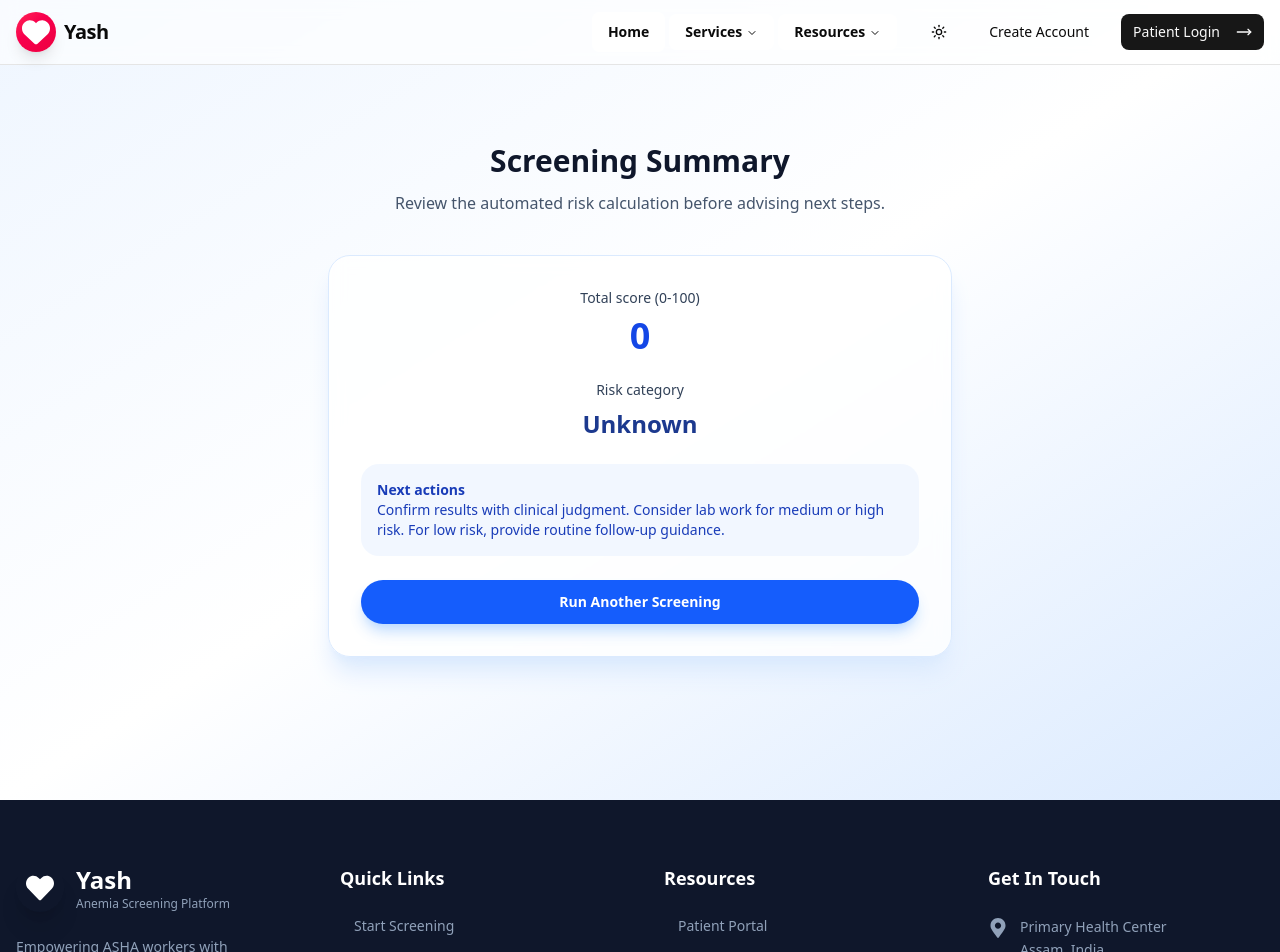
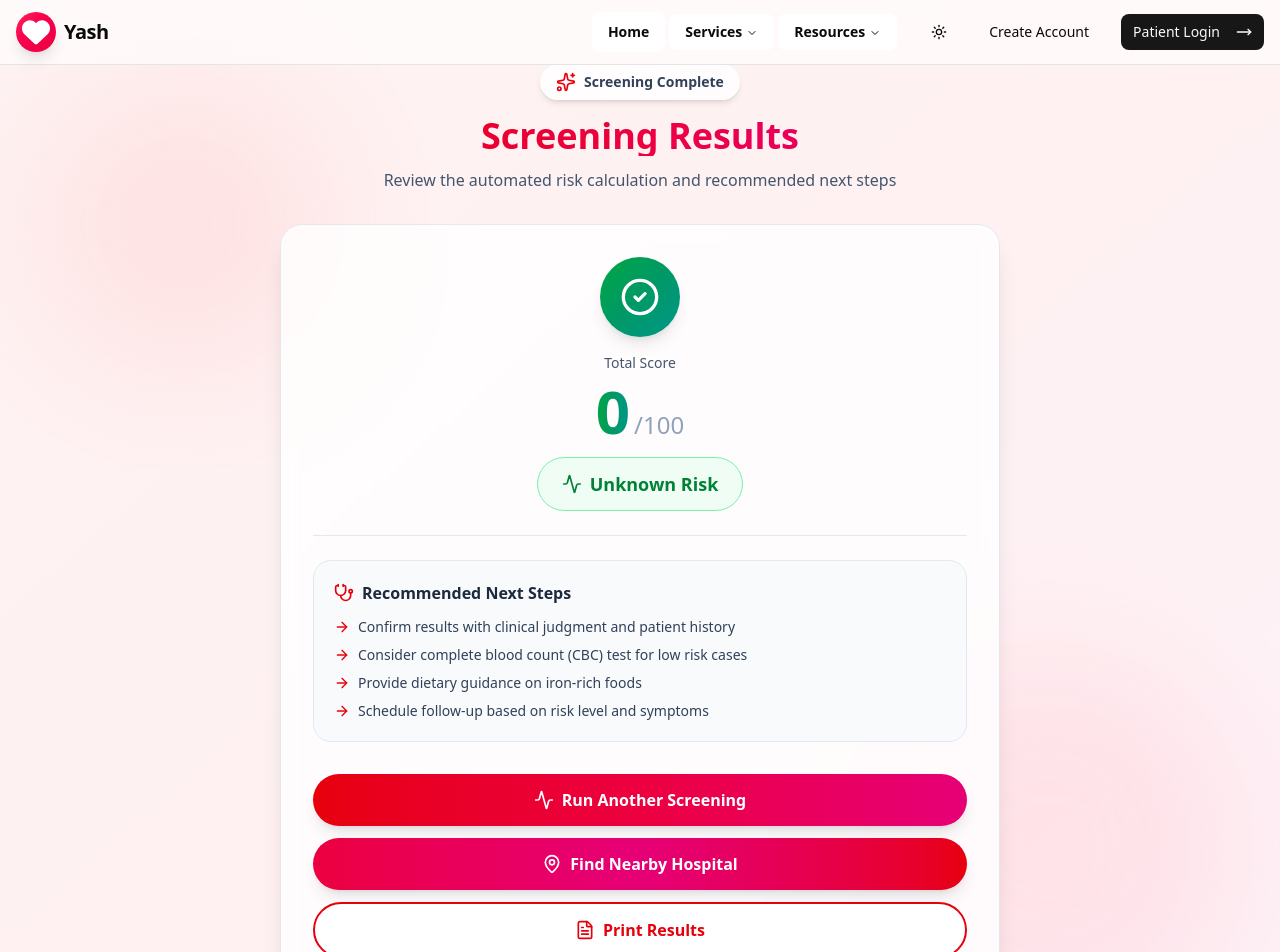
Before and after one commit to YASHSHARMAOFFICIALLY/Argoya-Assam-, a Next.js app: page /result in a window 1280 px wide. Shown: the top 952 px of the page. Built offline with nearby package versions, Linux system fonts and the light colour scheme.

Commit message:
find hospital

```diff
--- a/app/result/page.tsx
+++ b/app/result/page.tsx
@@ -1,6 +1,18 @@
 "use client";
 
 import { useSearchParams } from "next/navigation";
+import Link from "next/link";
+import {
+	CheckCircle2,
+	AlertTriangle,
+	AlertCircle,
+	Activity,
+	ArrowRight,
+	Sparkles,
+	FileText,
+	Stethoscope,
+	MapPin,
+} from "lucide-react";
 
 function normalizeRisk(value?: string | null) {
 	if (!value) {
@@ -16,45 +28,223 @@ export default function ResultPage() {
 	const score = Number.isNaN(scoreValue) ? 0 : scoreValue;
 	const risk = normalizeRisk(params.get("risk"));
 	const isHighRisk = risk === "High";
+	const isMediumRisk = risk === "Medium";
+	const isLowRisk = risk === "Low";
+
+	// Determine risk color and icon
+	const getRiskConfig = () => {
+		if (isHighRisk) {
+			return {
+				color: "red",
+				icon: AlertCircle,
+				gradient: "from-red-600 via-rose-600 to-pink-600",
+				bgGradient: "from-red-50 via-rose-50 to-pink-50",
+				borderColor: "border-red-300",
+				textColor: "text-red-700",
+				bgColor: "bg-red-50",
+			};
+		} else if (isMediumRisk) {
+			return {
+				color: "orange",
+				icon: AlertTriangle,
+				gradient: "from-orange-600 via-amber-600 to-yellow-600",
+				bgGradient: "from-orange-50 via-amber-50 to-yellow-50",
+				borderColor: "border-orange-300",
+				textColor: "text-orange-700",
+				bgColor: "bg-orange-50",
+			};
+		} else {
+			return {
+				color: "green",
+				icon: CheckCircle2,
+				gradient: "from-green-600 via-emerald-600 to-teal-600",
+				bgGradient: "from-green-50 via-emerald-50 to-teal-50",
+				borderColor: "border-green-300",
+				textColor: "text-green-700",
+				bgColor: "bg-green-50",
+			};
+		}
+	};
+
+	const config = getRiskConfig();
+	const RiskIcon = config.icon;
 
 	return (
-		<div className="relative min-h-screen bg-linear-to-br from-blue-50 via-white to-blue-100">
-			<div className="mx-auto flex min-h-screen w-full max-w-2xl flex-col justify-center gap-10 px-6 py-16">
-				<div className="space-y-3 text-center">
-					<h1 className="text-3xl font-semibold text-slate-900">Screening Summary</h1>
-					<p className="text-base text-slate-600">Review the automated risk calculation before advising next steps.</p>
+		<div className="relative min-h-screen overflow-hidden bg-gradient-to-br from-red-50 via-rose-50 to-pink-50">
+			{/* Animated background elements */}
+			<div className="absolute inset-0 overflow-hidden pointer-events-none">
+				<div className="absolute top-20 left-10 w-72 h-72 bg-red-300/20 rounded-full blur-3xl animate-pulse" />
+				<div className="absolute bottom-20 right-10 w-96 h-96 bg-rose-300/20 rounded-full blur-3xl animate-pulse delay-1000" />
+			</div>
+
+			<div className="relative z-10 mx-auto flex min-h-screen w-full max-w-3xl flex-col justify-center gap-8 px-6 py-16">
+				{/* Header */}
+				<div className="text-center space-y-3">
+					<div className="inline-flex items-center gap-2 px-4 py-2 rounded-full bg-white/80 backdrop-blur-sm shadow-md mb-4">
+						<Sparkles className="w-5 h-5 text-red-600" />
+						<span className="text-sm font-semibold text-slate-700">
+							Screening Complete
+						</span>
+					</div>
+					<h1 className="text-4xl font-bold bg-gradient-to-r from-red-600 via-rose-600 to-pink-600 bg-clip-text text-transparent">
+						Screening Results
+					</h1>
+					<p className="text-slate-600 max-w-xl mx-auto">
+						Review the automated risk calculation and recommended next steps
+					</p>
 				</div>
 
-				<div className="grid gap-6 rounded-3xl border border-blue-100 bg-white/80 p-8 shadow-xl shadow-blue-100 backdrop-blur">
-					<div className="flex flex-col gap-2 text-center">
-						<span className="text-sm font-medium text-slate-700">Total score (0-100)</span>
-						<span className="text-4xl font-semibold text-blue-700">{score}</span>
+				{/* Main Results Card */}
+				<div className="rounded-3xl border border-slate-200 bg-white/80 backdrop-blur-sm p-8 shadow-xl space-y-6">
+					{/* Score Display */}
+					<div className="text-center space-y-4">
+						<div className="flex justify-center">
+							<div className={`w-20 h-20 rounded-full bg-gradient-to-br ${config.gradient} flex items-center justify-center shadow-lg`}>
+								<RiskIcon className="w-10 h-10 text-white" />
+							</div>
+						</div>
+
+						<div>
+							<p className="text-sm font-medium text-slate-600 mb-2">
+								Total Score
+							</p>
+							<div className="relative inline-block">
+								<span className={`text-6xl font-bold bg-gradient-to-r ${config.gradient} bg-clip-text text-transparent`}>
+									{score}
+								</span>
+								<span className="text-2xl text-slate-400 ml-1">/100</span>
+							</div>
+						</div>
+
+						<div className={`inline-flex items-center gap-2 px-6 py-3 rounded-full ${config.bgColor} border ${config.borderColor}`}>
+							<Activity className={`w-5 h-5 ${config.textColor}`} />
+							<span className={`text-lg font-semibold ${config.textColor}`}>
+								{risk} Risk
+							</span>
+						</div>
 					</div>
 
-					<div className="flex flex-col gap-2 text-center">
-						<span className="text-sm font-medium text-slate-700">Risk category</span>
-						<span className={`text-2xl font-semibold ${isHighRisk ? "text-red-600" : "text-blue-900"}`}>{risk}</span>
-					</div>
+					{/* Divider */}
+					<div className="border-t border-slate-200" />
 
+					{/* Risk Assessment */}
 					{isHighRisk && (
-						<div className="rounded-2xl border border-red-200 bg-red-50 p-4 text-sm text-red-700">
-							<span className="font-semibold">Immediate care required</span>
-							<p>High risk detected—consult a doctor or hospital immediately.</p>
+						<div className="rounded-2xl border border-red-300 bg-red-50 p-5 space-y-2">
+							<div className="flex items-center gap-2">
+								<AlertCircle className="w-5 h-5 text-red-600" />
+								<span className="font-semibold text-red-800">
+									Immediate Care Required
+								</span>
+							</div>
+							<p className="text-sm text-red-700">
+								High risk of anemia detected. Please consult a healthcare
+								professional or visit a hospital immediately for proper
+								diagnosis and treatment.
+							</p>
 						</div>
 					)}
 
-					<div className="rounded-2xl bg-blue-50/80 p-4 text-sm text-blue-800">
-						<span className="font-semibold">Next actions</span>
-						<p>Confirm results with clinical judgment. Consider lab work for medium or high risk. For low risk, provide routine follow-up guidance.</p>
+					{isMediumRisk && (
+						<div className="rounded-2xl border border-orange-300 bg-orange-50 p-5 space-y-2">
+							<div className="flex items-center gap-2">
+								<AlertTriangle className="w-5 h-5 text-orange-600" />
+								<span className="font-semibold text-orange-800">
+									Medical Consultation Recommended
+								</span>
+							</div>
+							<p className="text-sm text-orange-700">
+								Medium risk detected. Schedule an appointment with a healthcare
+								provider for further evaluation and possible lab tests.
+							</p>
+						</div>
+					)}
+
+					{isLowRisk && (
+						<div className="rounded-2xl border border-green-300 bg-green-50 p-5 space-y-2">
+							<div className="flex items-center gap-2">
+								<CheckCircle2 className="w-5 h-5 text-green-600" />
+								<span className="font-semibold text-green-800">
+									Low Risk Detected
+								</span>
+							</div>
+							<p className="text-sm text-green-700">
+								Current symptoms suggest low risk of anemia. Continue
+								maintaining a healthy diet rich in iron and follow routine
+								health check-ups.
+							</p>
+						</div>
+					)}
+
+					{/* Next Actions */}
+					<div className="rounded-2xl bg-slate-50 border border-slate-200 p-5 space-y-3">
+						<div className="flex items-center gap-2">
+							<Stethoscope className="w-5 h-5 text-red-600" />
+							<span className="font-semibold text-slate-800">
+								Recommended Next Steps
+							</span>
+						</div>
+						<ul className="space-y-2 text-sm text-slate-700">
+							<li className="flex items-start gap-2">
+								<ArrowRight className="w-4 h-4 mt-0.5 text-red-600 flex-shrink-0" />
+								<span>
+									Confirm results with clinical judgment and patient history
+								</span>
+							</li>
+							<li className="flex items-start gap-2">
+								<ArrowRight className="w-4 h-4 mt-0.5 text-red-600 flex-shrink-0" />
+								<span>
+									Consider complete blood count (CBC) test for {isHighRisk ? "high" : isMediumRisk ? "medium" : "low"} risk cases
+								</span>
+							</li>
+							<li className="flex items-start gap-2">
+								<ArrowRight className="w-4 h-4 mt-0.5 text-red-600 flex-shrink-0" />
+								<span>
+									Provide dietary guidance on iron-rich foods
+								</span>
+							</li>
+							<li className="flex items-start gap-2">
+								<ArrowRight className="w-4 h-4 mt-0.5 text-red-600 flex-shrink-0" />
+								<span>
+									Schedule follow-up based on risk level and symptoms
+								</span>
+							</li>
+						</ul>
 					</div>
 
-					<a
-						href="/screen"
-						className="inline-flex items-center justify-center rounded-full bg-blue-600 px-6 py-3 text-sm font-semibold text-white shadow-lg shadow-blue-200 transition hover:bg-blue-500"
-					>
-						Run Another Screening
-					</a>
+					{/* Action Buttons */}
+					<div className="flex flex-col gap-3 pt-2">
+						<Link
+							href="/screen"
+							className="w-full inline-flex items-center justify-center gap-2 rounded-full bg-gradient-to-r from-red-600 via-rose-600 to-pink-600 px-6 py-3.5 text-white font-semibold shadow-lg hover:shadow-xl hover:scale-[1.02] transition-all duration-300"
+						>
+							<Activity className="w-5 h-5" />
+							Run Another Screening
+						</Link>
+
+						<Link
+							href="/hospitals"
+							className="w-full inline-flex items-center justify-center gap-2 rounded-full bg-gradient-to-r from-rose-600 via-pink-600 to-red-600 px-6 py-3.5 text-white font-semibold shadow-lg hover:shadow-xl hover:scale-[1.02] transition-all duration-300"
+						>
+							<MapPin className="w-5 h-5" />
+							Find Nearby Hospital
+						</Link>
+
+						<button
+							onClick={() => window.print()}
+							className="w-full inline-flex items-center justify-center gap-2 rounded-full border-2 border-red-600 bg-white px-6 py-3.5 text-red-600 font-semibold hover:bg-red-50 transition-all duration-300"
+						>
+							<FileText className="w-5 h-5" />
+							Print Results
+						</button>
+					</div>
 				</div>
+
+				{/* Disclaimer */}
+				<p className="text-xs text-center text-slate-500 max-w-2xl mx-auto">
+					This is an automated screening tool and not a medical diagnosis.
+					Results should be confirmed by a qualified healthcare professional
+					with appropriate laboratory tests.
+				</p>
 			</div>
 		</div>
 	);
```
